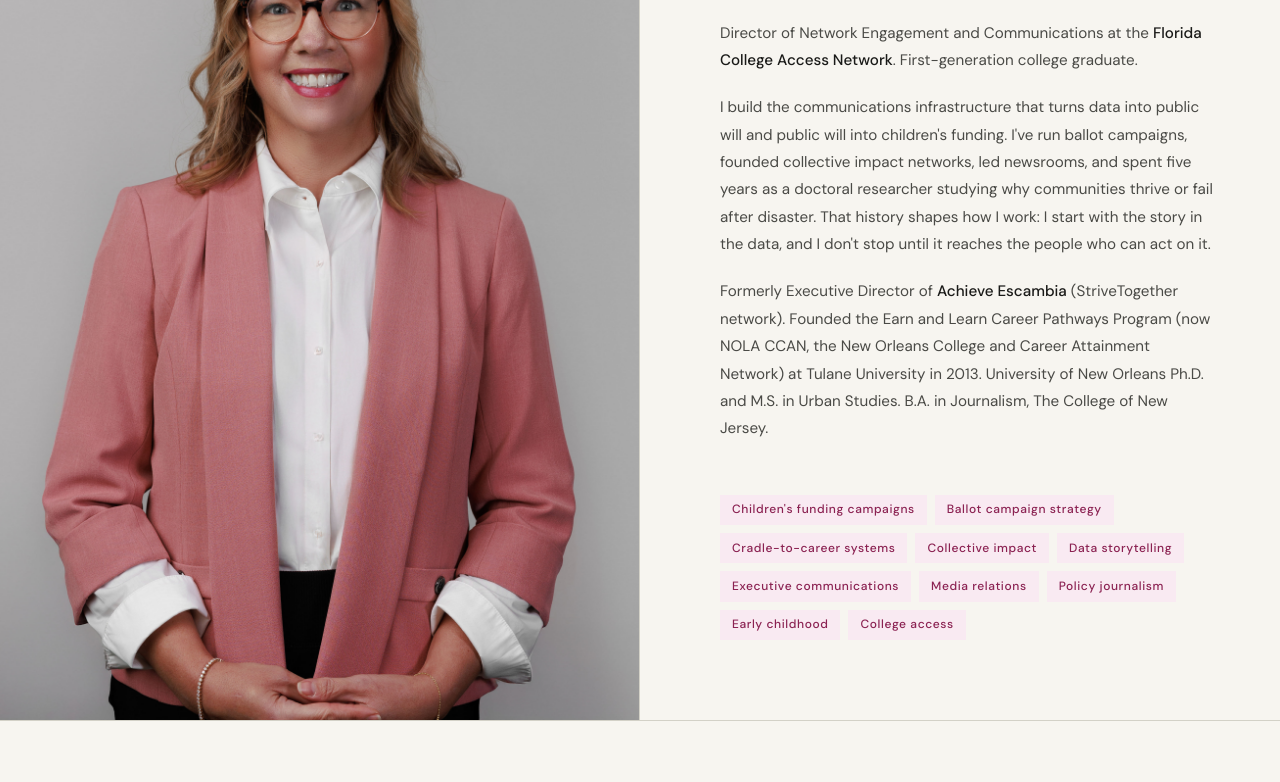
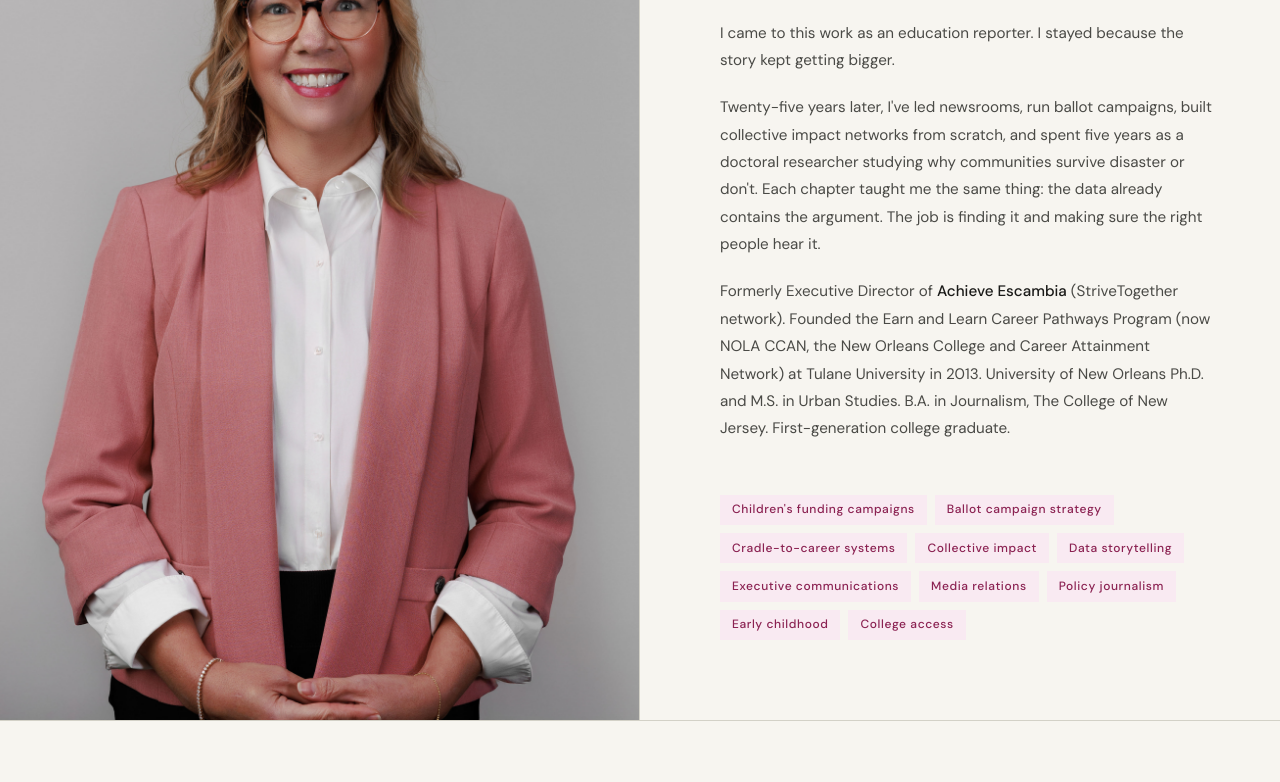
Before and after one commit to kimberlykrupa/kimberlykrupa.github.io, a plain HTML site: page index.html in a window 1280 px wide. Shown: the part 922-1704 px from the top of the page. Drawn offline with Linux system fonts and the light colour scheme.

Commit message:
Update index.html

```diff
--- a/index.html
+++ b/index.html
@@ -148,9 +148,11 @@
   <div class="about-content">
     <p class="section-label">About</p>
     <h2>Kimberly Krupa, Ph.D.</h2>
-    <p class="about-bio">Director of Network Engagement and Communications at the <strong>Florida College Access Network</strong>. First-generation college graduate.</p>
-    <p class="about-bio">I build the communications infrastructure that turns data into public will and public will into children's funding. I've run ballot campaigns, founded collective impact networks, led newsrooms, and spent five years as a doctoral researcher studying why communities thrive or fail after disaster. That history shapes how I work: I start with the story in the data, and I don't stop until it reaches the people who can act on it.</p>
-    <p class="about-bio">Formerly Executive Director of <strong>Achieve Escambia</strong> (StriveTogether network). Founded the Earn and Learn Career Pathways Program (now NOLA CCAN, the New Orleans College and Career Attainment Network) at Tulane University in 2013. University of New Orleans Ph.D. and M.S. in Urban Studies. B.A. in Journalism, The College of New Jersey.</p>
+    <p class="about-bio">I came to this work as an education reporter. I stayed because the story kept getting bigger.
+    </p>
+    <p class="about-bio">Twenty-five years later, I've led newsrooms, run ballot campaigns, built collective impact networks from scratch, and spent five years as a doctoral researcher studying why communities survive disaster or don't. Each chapter taught me the same thing: the data already contains the argument. The job is finding it and making sure the right people hear it.
+ </p>
+    <p class="about-bio">Formerly Executive Director of <strong>Achieve Escambia</strong> (StriveTogether network). Founded the Earn and Learn Career Pathways Program (now NOLA CCAN, the New Orleans College and Career Attainment Network) at Tulane University in 2013. University of New Orleans Ph.D. and M.S. in Urban Studies. B.A. in Journalism, The College of New Jersey. First-generation college graduate.</p>
     <div class="tags">
       <span class="tag">Children's funding campaigns</span>
       <span class="tag">Ballot campaign strategy</span>
```
